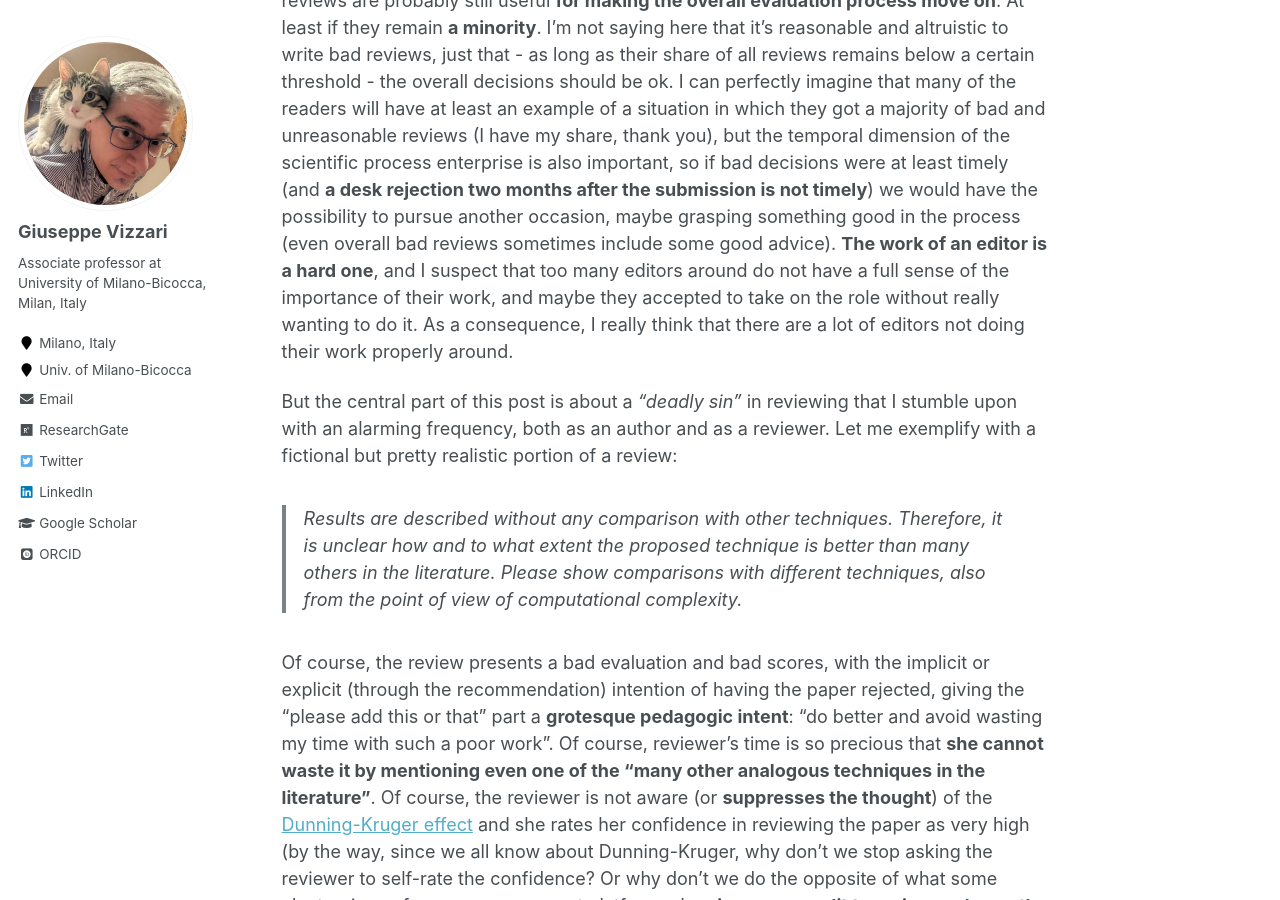
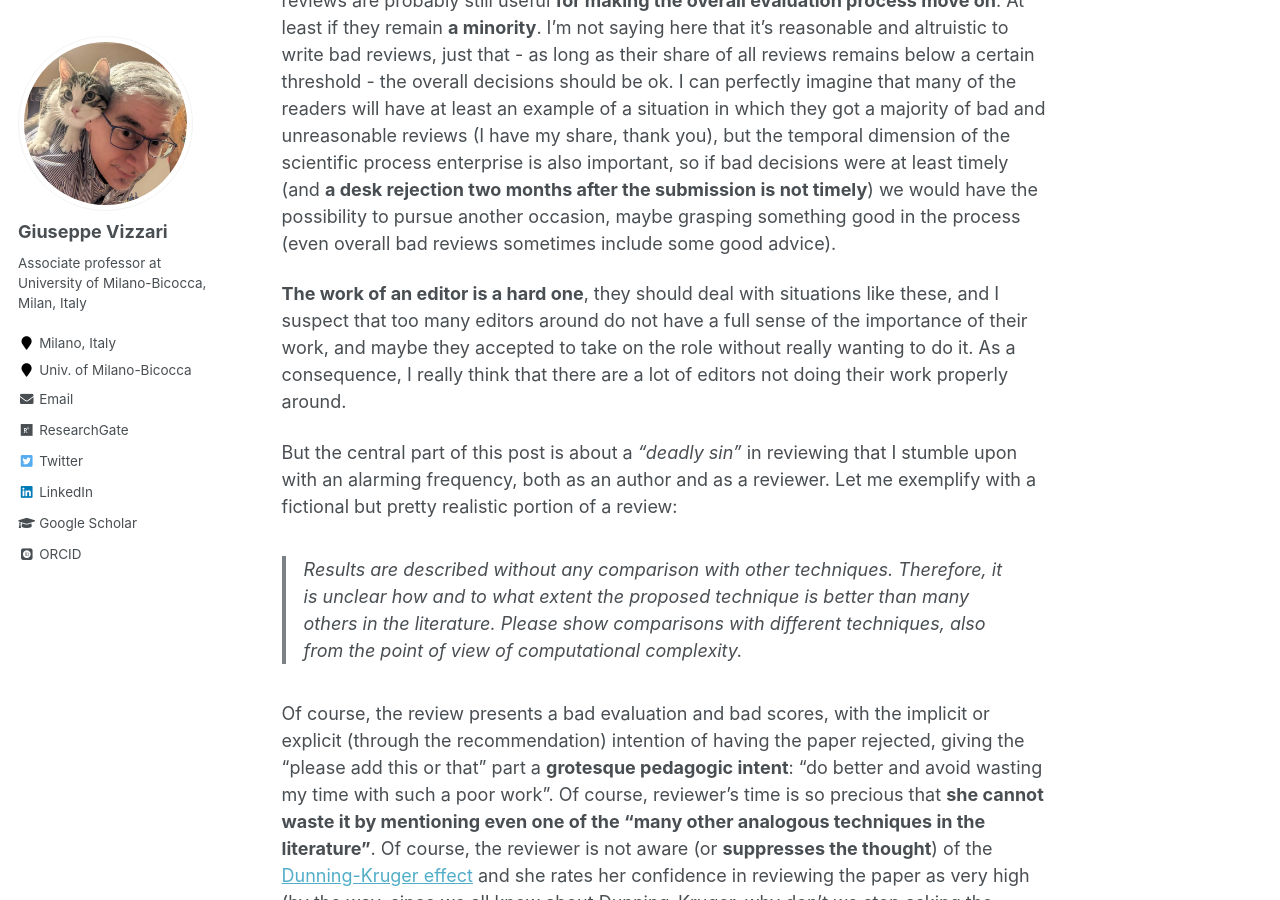
Before and after one commit to GiuseppeVizzari/GiuseppeVizzari.github.io, a Jekyll site: the page built from _posts/2023-11-18-Easy-but-painful.md, in a window 1280 px wide and 900 px high, scrolled down 440 px. Built offline with Jekyll 4.4.1, drawn with Linux system fonts in a browser that asks for light colours; some web fonts are replaced.

Commit message:
slight change in the post

```diff
--- a/_posts/2023-11-18-Easy-but-painful.md
+++ b/_posts/2023-11-18-Easy-but-painful.md
@@ -11,7 +11,9 @@ tags:
 
 A few weeks ago I wrote [a post](https://giuseppevizzari.github.io/posts/2023/11/Contributing/) about participating the public goods game of the academia by reviewing papers. That's important, and in a sense __irrespectively of the quality of the review__.
 
-In general, a single review can surely be influential, but within more healthy decision making processes it cannot single-handedly decide the destiny of a manuscript (often three reviews are necessary for a single paper evaluation, in computer science), so bad reviews are probably still useful __for making the overall evaluation process move on__. At least if they remain __a minority__. I'm not saying here that it's reasonable and altruistic to write bad reviews, just that - as long as their share of all reviews remains below a certain threshold - the overall decisions should be ok. I can perfectly imagine that many of the readers will have at least an example of a situation in which they got a majority of bad and unreasonable reviews (I have my share, thank you), but the temporal dimension of the scientific process enterprise is also important, so if bad decisions were at least timely (and __a desk rejection two months after the submission is not timely__) we would have the possibility to pursue another occasion, maybe grasping something good in the process (even overall bad reviews sometimes include some good advice). __The work of an editor is a hard one__, and I suspect that too many editors around do not have a full sense of the importance of their work, and maybe they accepted to take on the role without really wanting to do it. As a consequence, I really think that there are a lot of editors not doing their work properly around.
+In general, a single review can surely be influential, but within more healthy decision making processes it cannot single-handedly decide the destiny of a manuscript (often three reviews are necessary for a single paper evaluation, in computer science), so bad reviews are probably still useful __for making the overall evaluation process move on__. At least if they remain __a minority__. I'm not saying here that it's reasonable and altruistic to write bad reviews, just that - as long as their share of all reviews remains below a certain threshold - the overall decisions should be ok. I can perfectly imagine that many of the readers will have at least an example of a situation in which they got a majority of bad and unreasonable reviews (I have my share, thank you), but the temporal dimension of the scientific process enterprise is also important, so if bad decisions were at least timely (and __a desk rejection two months after the submission is not timely__) we would have the possibility to pursue another occasion, maybe grasping something good in the process (even overall bad reviews sometimes include some good advice).
+
+__The work of an editor is a hard one__, they should deal with situations like these, and I suspect that too many editors around do not have a full sense of the importance of their work, and maybe they accepted to take on the role without really wanting to do it. As a consequence, I really think that there are a lot of editors not doing their work properly around.
 
 But the central part of this post is about a *"deadly sin"* in reviewing that I stumble upon with an alarming frequency, both as an author and as a reviewer. Let me exemplify with a fictional but pretty realistic portion of a review:
 
```
